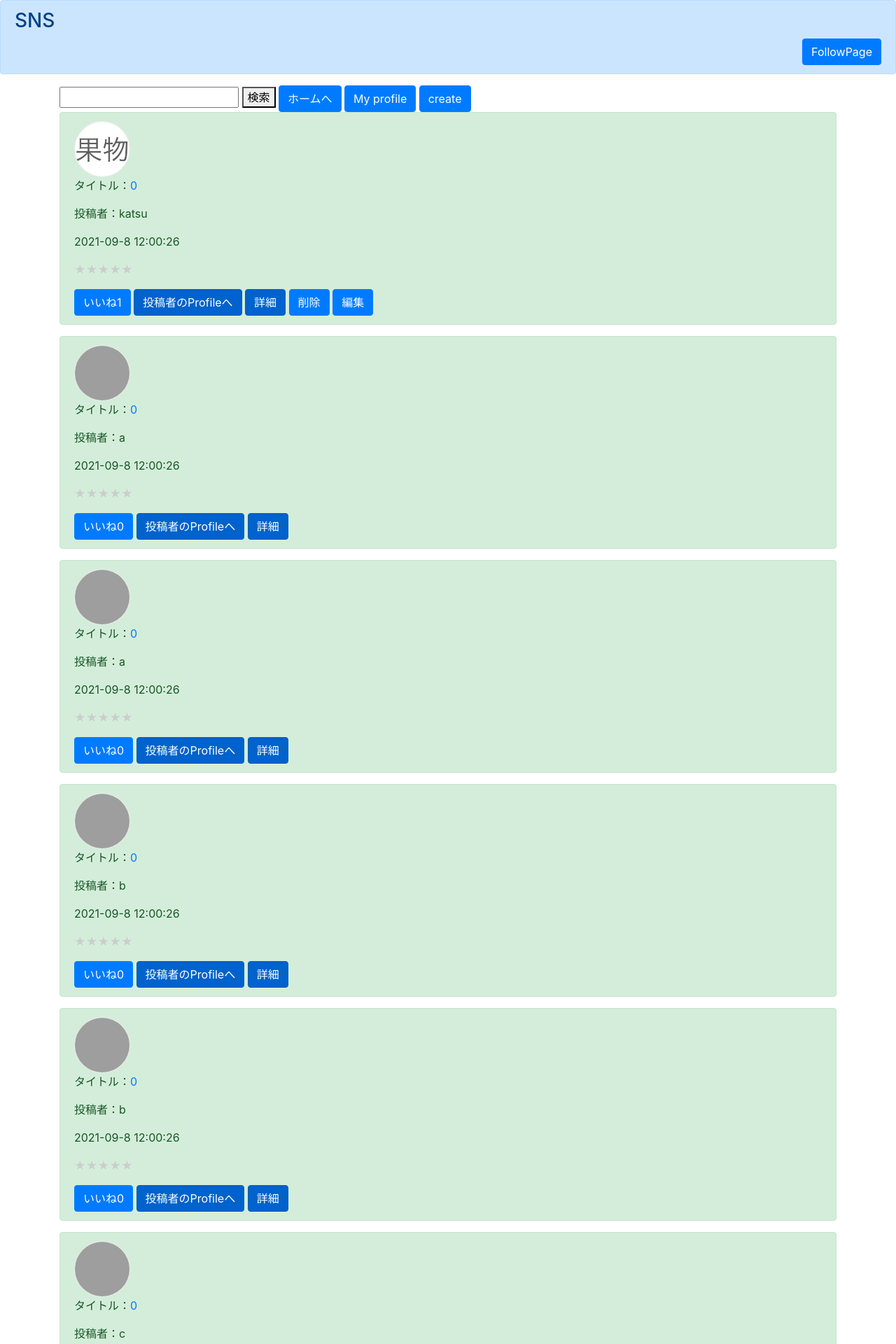
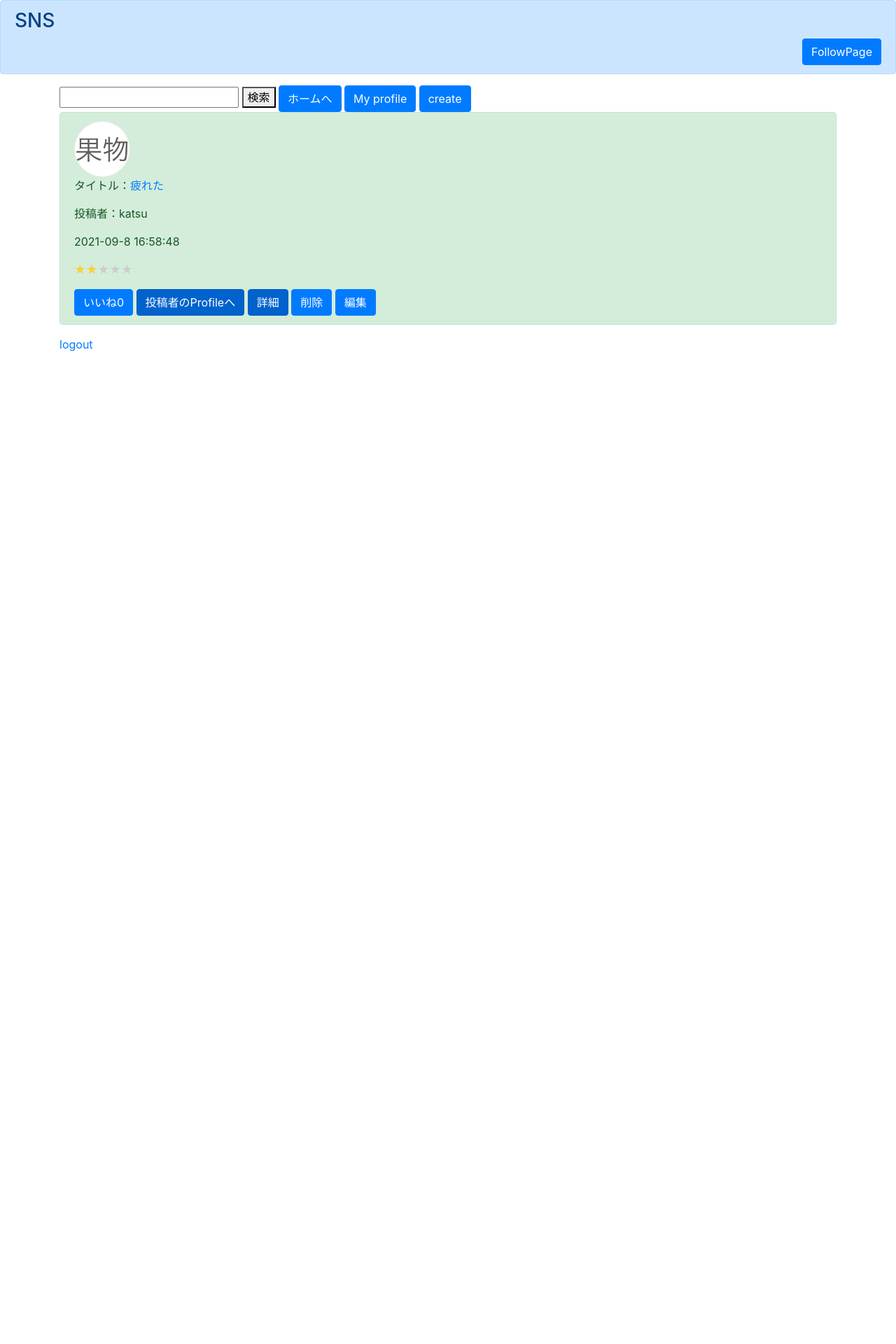
Before and after one commit to team-digicon-N/dissertation_shared_sns2, a Django app: page /list/ in a window 1280 px wide. Shown: the top 1920 px of the page at 70% size. After the commit the page ends 502 px from the top, so only its background shows below. Run offline with Django 3.2, Linux system fonts and the light colour scheme; a user stored in the database is signed in; data comes from the database, SQL or seed files in the repository; grey boxes are pictures that could not be loaded.

Commit message:
url completed

```diff
--- a/boardapp/views.py
+++ b/boardapp/views.py
@@ -75,7 +75,7 @@ def goodfunc(request, pk):
 class BoardCreate(CreateView):
 	template_name = 'create.html'
 	model = BoardModel
-	fields = ('user_id', 'title', 'content', 'author',  'star_rate')
+	fields = ('user_id', 'title', 'content', 'author', 'star_rate', 'article_urls')
 	success_url = reverse_lazy('list')
 
 class ProfileCreate(CreateView):
--- a/templates/create.html
+++ b/templates/create.html
@@ -19,7 +19,7 @@
     </div>
     <div class="mb-3">
         <label  for="exampleInputURL" class="form-label">論文のurl</label>
-        <input type="url" name="article_urls" class="form-control"  id="exampleInputURL" placeholder="https://...">
+        <input type="url" name="article_urls" class="form-control" id="exampleInputURL" placeholder="https://...">
     </div>
     <div class="mb-3">
         <label for="exampleInputcontent" class="form-label">コメント</label>
--- a/templates/list.html
+++ b/templates/list.html
@@ -36,7 +36,7 @@
         <img src="{{i.header_image.url}}" class="user-icon" >
         {% endif %}
         {% endfor %}
-        <p>タイトル：<a href={{item.article_urls}}>{{item.article_urls}}</a></p>
+        <p>タイトル：<a href={{item.article_urls}}>{{item.title}}</a></p>
         <p>投稿者：{{ item.author }}</p>
         <p>{{ item.pub_date|date:"Y-m-j H:i:s" }}</p>
         <p><span class="star5_rating" data-rate={{item.star_rate}}></span></p>
```
Also changed, not shown: db.sqlite3.
